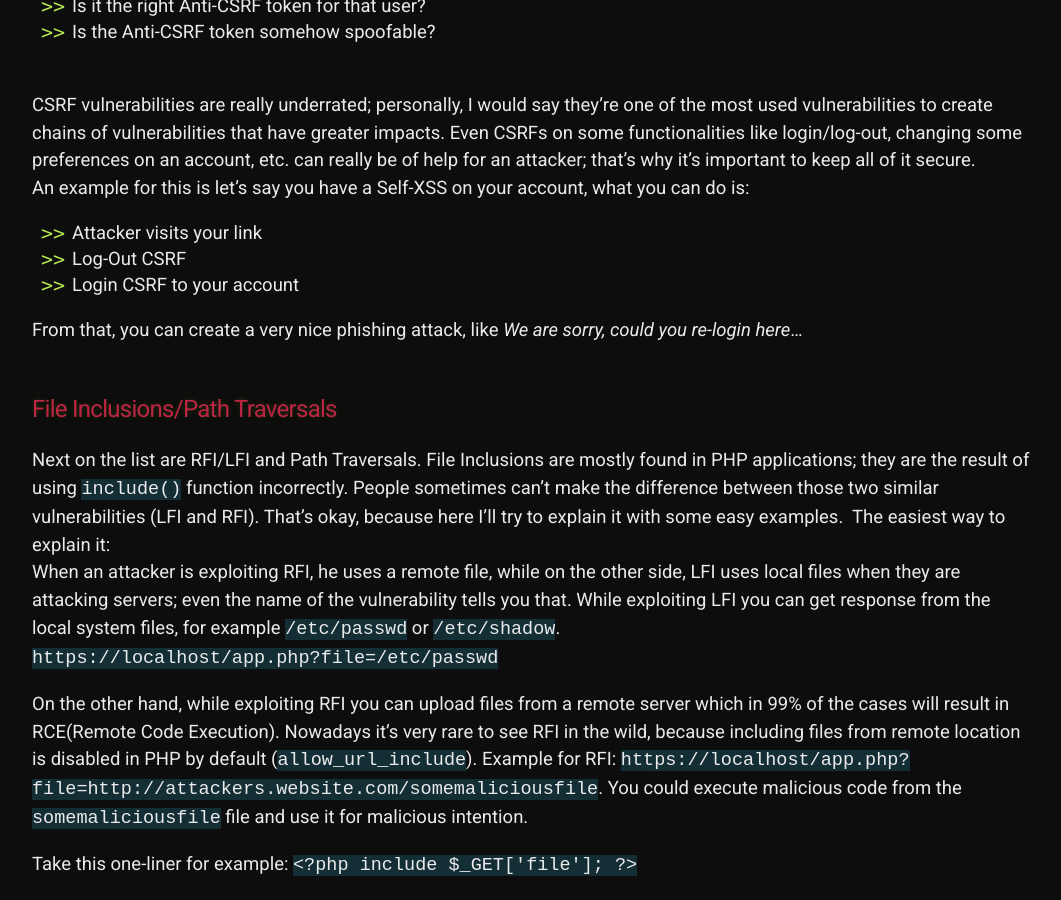
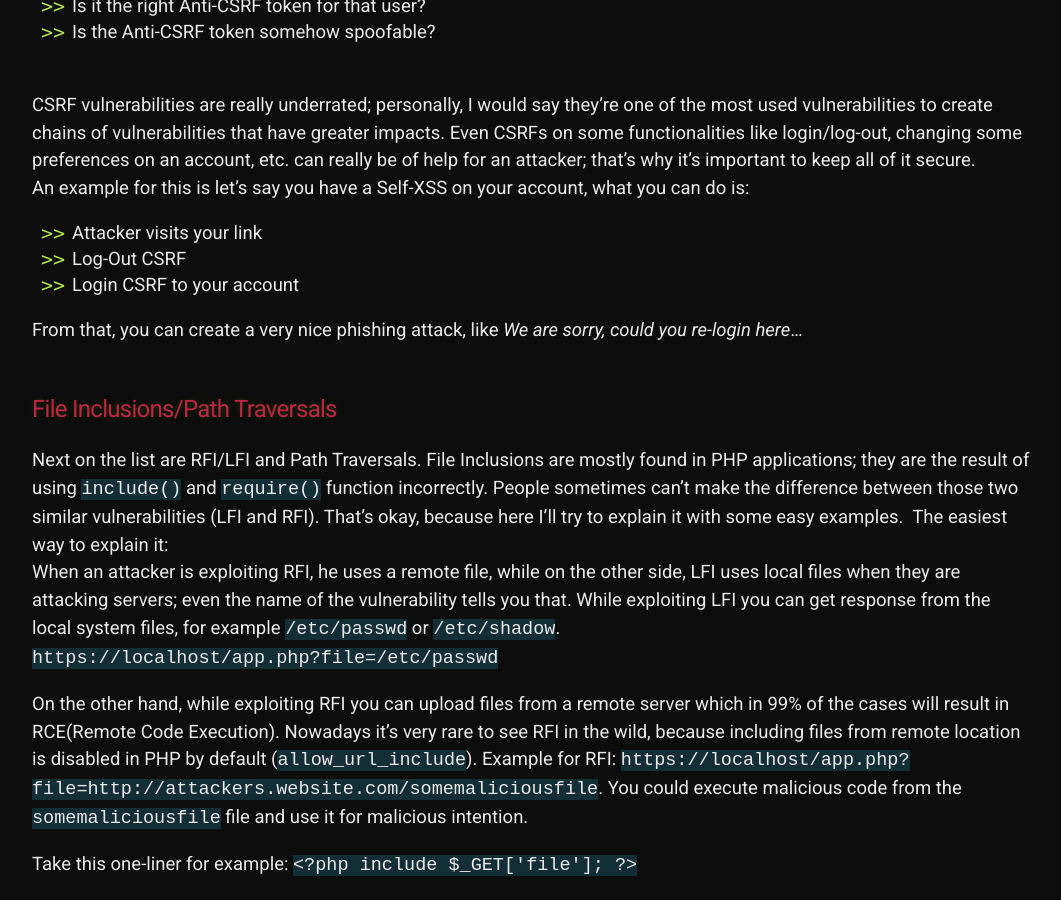
Before and after one commit to 20kilograma/blog, a Jekyll site: the page built from php-sec.md, in a window 1280 px wide and 900 px high, scrolled down 8759 px. Shown: the whole window, without its empty margins (108-1169 px from the left). Built offline with Jekyll 4.4.1, drawn with Linux system fonts in a browser that asks for light colours; some web fonts are replaced; our own code applies the rules of GitHub Pages for plain Markdown files.

Commit message:
Update php-sec.md

```diff
--- a/php-sec.md
+++ b/php-sec.md
@@ -167,7 +167,7 @@ From that, you can create a very nice phishing attack, like <i>We are sorry, cou
 
 ## File Inclusions/Path Traversals
 
-Next on the list are RFI/LFI and Path Traversals. File Inclusions are mostly found in PHP applications; they are the result of using <code>include()</code> function incorrectly. People sometimes can't make the difference between those two similar vulnerabilities (LFI and RFI). That's okay, because here I'll try to explain it with some easy examples.
+Next on the list are RFI/LFI and Path Traversals. File Inclusions are mostly found in PHP applications; they are the result of using <code>include()</code> and <code>require()</code> function incorrectly. People sometimes can't make the difference between those two similar vulnerabilities (LFI and RFI). That's okay, because here I'll try to explain it with some easy examples.
 The easiest way to explain it:<br>
 When an attacker is exploiting RFI, he uses a remote file, while on the other side, LFI uses local files when they are attacking servers; even the name of the vulnerability tells you that. While exploiting LFI you can get response from the local system files, for example <code>/etc/passwd</code> or <code>/etc/shadow</code>.<br>
 <code>https://localhost/app.php?file=/etc/passwd</code>
```
